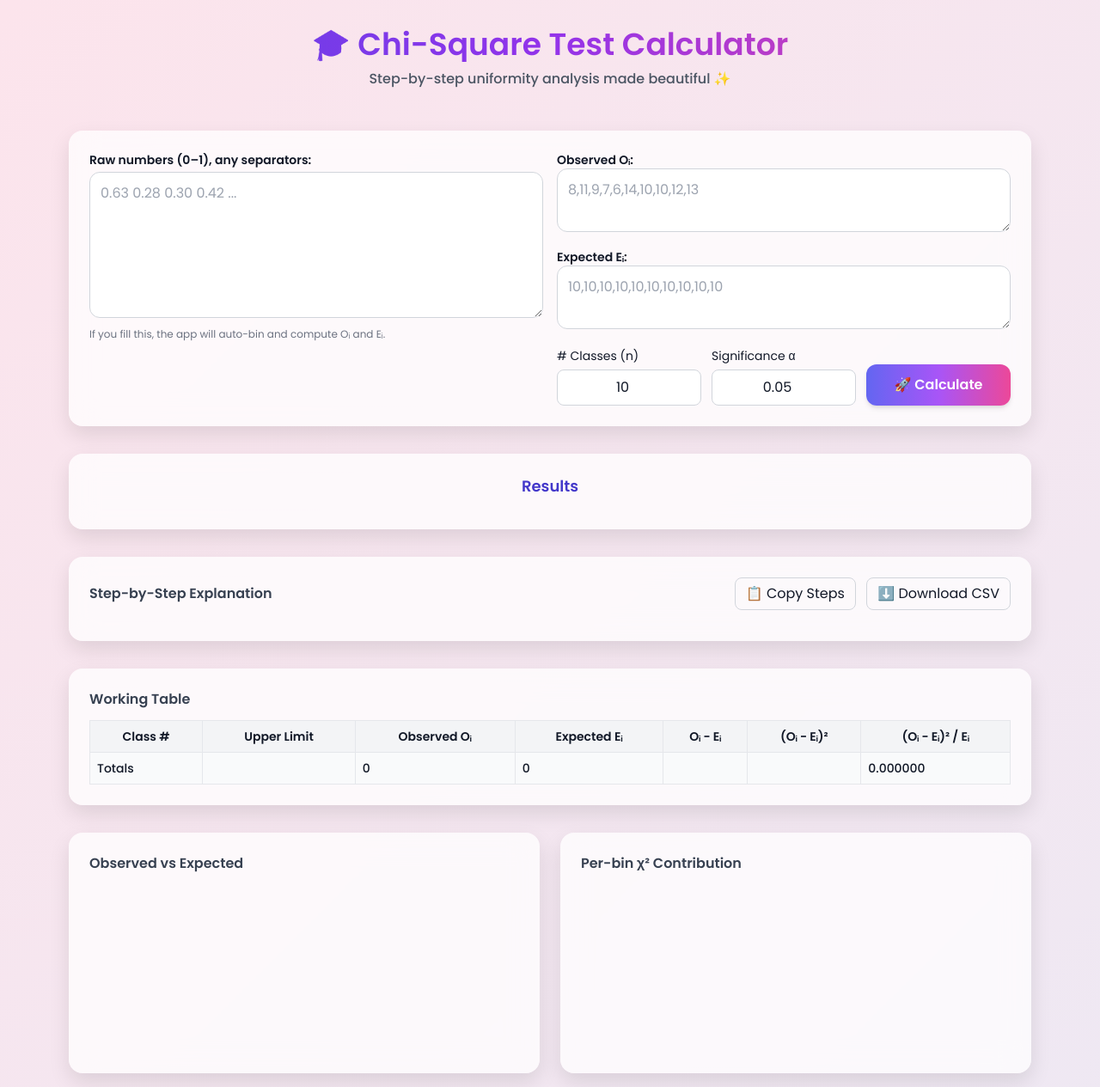
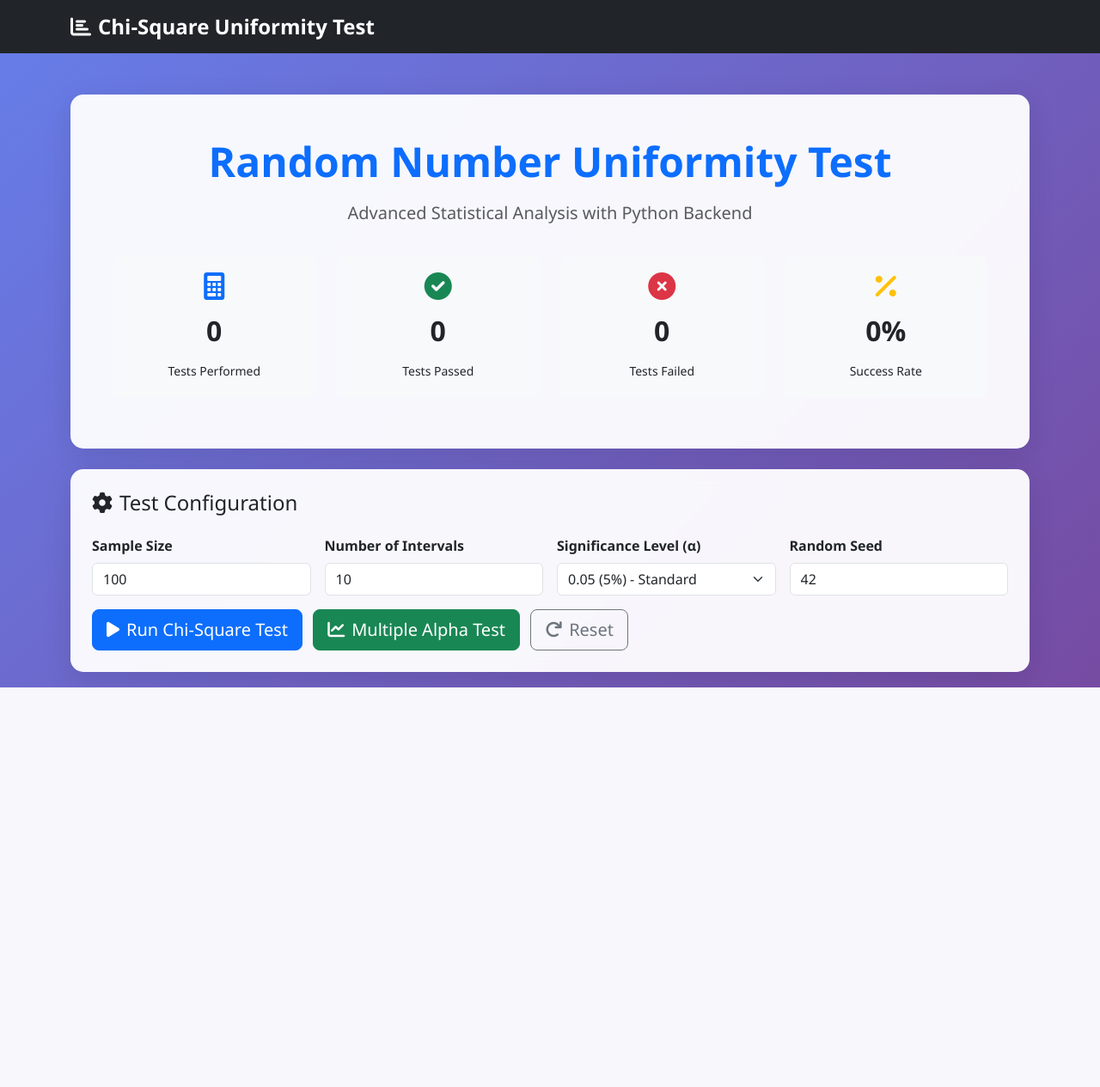
Before and after one commit to Hasnain177/SM-PROJECT, a Flask app: page / in a window 1280 px wide. Shown: the whole page at 86% size. After the commit the page ends 800 px from the top, so only its background shows below. Run offline with Flask 3, Linux system fonts and the light colour scheme; a map, chart or similar area stays blank; some libraries are stand-ins or nearby versions.

Commit message:
Update index.html

```diff
--- a/template/index.html
+++ b/template/index.html
@@ -1,312 +1,317 @@
-<!doctype html>
+<!DOCTYPE html>
 <html lang="en">
 <head>
-  <meta charset="utf-8" />
-  <title>Chi-Square Uniformity Test ✨</title>
-  <meta name="viewport" content="width=device-width,initial-scale=1" />
-  <script src="https://cdn.tailwindcss.com"></script>
-  <script src="https://cdn.jsdelivr.net/npm/chart.js@4.4.1/dist/chart.umd.min.js"></script>
-  <link href="https://fonts.googleapis.com/css2?family=Poppins:wght@400;500;600&display=swap" rel="stylesheet">
+    <meta charset="UTF-8">
+    <meta name="viewport" content="width=device-width, initial-scale=1.0">
+    <title>Chi-Square Uniformity Test</title>
+    <link href="https://cdn.jsdelivr.net/npm/bootstrap@5.3.0/dist/css/bootstrap.min.css" rel="stylesheet">
+    <link href="https://cdnjs.cloudflare.com/ajax/libs/font-awesome/6.0.0/css/all.min.css" rel="stylesheet">
+    <script src="https://cdn.jsdelivr.net/npm/chart.js"></script>
+    <style>
+        :root {
+            --primary-color: #667eea;
+            --secondary-color: #764ba2;
+            --success-color: #28a745;
+            --danger-color: #dc3545;
+            --warning-color: #ffc107;
+        }
 
-  <style>
         body {
-      font-family: "Poppins", sans-serif;
-      background: linear-gradient(135deg, #e0f7fa, #fce4ec, #e8eaf6);
-      background-size: 300% 300%;
-      animation: bgShift 15s ease infinite;
+            background: linear-gradient(135deg, var(--primary-color) 0%, var(--secondary-color) 100%);
+            font-family: 'Segoe UI', Tahoma, Geneva, Verdana, sans-serif;
+            min-height: 100vh;
         }
-    @keyframes bgShift {
-      0% {background-position: 0% 50%;}
-      50% {background-position: 100% 50%;}
-      100% {background-position: 0% 50%;}
+
+        .glass-card {
+            background: rgba(255, 255, 255, 0.95);
+            backdrop-filter: blur(10px);
+            border-radius: 15px;
+            border: 1px solid rgba(255, 255, 255, 0.2);
+            box-shadow: 0 8px 32px rgba(0, 0, 0, 0.1);
+            transition: transform 0.3s ease;
         }
-    .card {
-      border-radius: 1rem;
-      background: rgba(255, 255, 255, 0.75);
-      backdrop-filter: blur(16px);
-      box-shadow: 0 10px 25px rgba(0, 0, 0, 0.1);
-      transition: all 0.3s ease;
+
+        .glass-card:hover {
+            transform: translateY(-5px);
         }
-    .card:hover {
-      box-shadow: 0 12px 30px rgba(0, 0, 0, 0.15);
-      transform: translateY(-3px);
+
+        .navbar-brand {
+            font-weight: bold;
+            font-size: 1.5rem;
         }
-    .mono { font-variant-numeric: tabular-nums; }
+
+        .result-badge {
+            font-size: 1.1rem;
+            padding: 12px 24px;
+        }
+
+        .chart-container {
+            position: relative;
+            height: 300px;
+            margin: 20px 0;
+        }
+
+        .loading-overlay {
+            position: fixed;
+            top: 0;
+            left: 0;
+            width: 100%;
+            height: 100%;
+            background: rgba(0, 0, 0, 0.7);
+            display: none;
+            justify-content: center;
+            align-items: center;
+            z-index: 9999;
+        }
+
+        .loading-spinner {
+            color: white;
+            font-size: 2rem;
+        }
+
+        .fade-in {
+            animation: fadeIn 0.5s ease-in;
+        }
+
+        @keyframes fadeIn {
+            from { opacity: 0; transform: translateY(20px); }
+            to { opacity: 1; transform: translateY(0); }
+        }
+
+        .stat-card {
+            text-align: center;
+            padding: 20px;
+            border-radius: 10px;
+            margin: 10px 0;
+        }
+
+        .stat-value {
+            font-size: 2rem;
+            font-weight: bold;
+            margin: 10px 0;
+        }
     </style>
 </head>
-
-<body class="min-h-screen text-gray-900">
-  <header class="text-center py-8">
-    <h1 class="text-4xl font-bold bg-gradient-to-r from-indigo-600 via-purple-600 to-pink-500 text-transparent bg-clip-text">
-      🎓 Chi-Square Test Calculator
-    </h1>
-    <p class="text-gray-600 mt-2 font-medium">
-      Step-by-step uniformity analysis made beautiful ✨
-    </p>
-  </header>
-
-  <main class="max-w-6xl mx-auto px-4 py-4 space-y-8">
-
-    <!-- Inputs -->
-    <section class="card p-6 space-y-4">
-      <div class="grid md:grid-cols-2 gap-4">
-        <div>
-          <label class="block text-sm font-semibold mb-1">Raw numbers (0–1), any separators:</label>
-          <textarea id="raw" rows="6"
-            placeholder="0.63 0.28 0.30 0.42 ..."
-            class="w-full border border-gray-300 rounded-xl p-3 focus:ring-2 focus:ring-indigo-400 focus:outline-none"></textarea>
-          <p class="text-xs text-gray-500 mt-1">If you fill this, the app will auto-bin and compute Oᵢ and Eᵢ.</p>
+<body>
+    <!-- Loading Overlay -->
+    <div class="loading-overlay" id="loadingOverlay">
+        <div class="text-center">
+            <div class="spinner-border loading-spinner" role="status">
+                <span class="visually-hidden">Loading...</span>
+            </div>
+            <p class="text-white mt-3">Running Statistical Analysis...</p>
+        </div>
     </div>
 
-        <div class="space-y-3">
-          <div>
-            <label class="block text-sm font-semibold">Observed Oᵢ:</label>
-            <textarea id="observed" rows="2" placeholder="8,11,9,7,6,14,10,10,12,13"
-              class="w-full border border-gray-300 rounded-xl p-3 focus:ring-2 focus:ring-indigo-400 focus:outline-none"></textarea>
+    <!-- Navigation -->
+    <nav class="navbar navbar-expand-lg navbar-dark bg-dark">
+        <div class="container">
+            <a class="navbar-brand" href="#">
+                <i class="fas fa-chart-bar me-2"></i>Chi-Square Uniformity Test
+            </a>
+        </div>
+    </nav>
+
+    <!-- Main Container -->
+    <div class="container my-5">
+        <!-- Header -->
+        <div class="row mb-4">
+            <div class="col-12">
+                <div class="glass-card p-5 text-center">
+                    <h1 class="display-5 fw-bold text-primary mb-3">Random Number Uniformity Test</h1>
+                    <p class="lead text-muted">Advanced Statistical Analysis with Python Backend</p>
+                    <div class="row mt-4">
+                        <div class="col-md-3">
+                            <div class="stat-card bg-light">
+                                <i class="fas fa-calculator text-primary fa-2x"></i>
+                                <div class="stat-value" id="totalTests">0</div>
+                                <small>Tests Performed</small>
+                            </div>
+                        </div>
+                        <div class="col-md-3">
+                            <div class="stat-card bg-light">
+                                <i class="fas fa-check-circle text-success fa-2x"></i>
+                                <div class="stat-value" id="passedTests">0</div>
+                                <small>Tests Passed</small>
+                            </div>
+                        </div>
+                        <div class="col-md-3">
+                            <div class="stat-card bg-light">
+                                <i class="fas fa-times-circle text-danger fa-2x"></i>
+                                <div class="stat-value" id="failedTests">0</div>
+                                <small>Tests Failed</small>
+                            </div>
+                        </div>
+                        <div class="col-md-3">
+                            <div class="stat-card bg-light">
+                                <i class="fas fa-percentage text-warning fa-2x"></i>
+                                <div class="stat-value" id="successRate">0%</div>
+                                <small>Success Rate</small>
+                            </div>
+                        </div>
+                    </div>
+                </div>
+            </div>
         </div>
 
-          <div>
-            <label class="block text-sm font-semibold">Expected Eᵢ:</label>
-            <textarea id="expected" rows="2" placeholder="10,10,10,10,10,10,10,10,10,10"
-              class="w-full border border-gray-300 rounded-xl p-3 focus:ring-2 focus:ring-indigo-400 focus:outline-none"></textarea>
+        <!-- Control Panel -->
+        <div class="row mb-4">
+            <div class="col-12">
+                <div class="glass-card p-4">
+                    <h4 class="mb-4"><i class="fas fa-cog me-2"></i>Test Configuration</h4>
+                    <div class="row g-3">
+                        <div class="col-md-3">
+                            <label class="form-label fw-bold">Sample Size</label>
+                            <input type="number" class="form-control" id="sampleSize" value="100" min="10" max="10000">
                         </div>
-
-          <div class="grid grid-cols-3 gap-3">
-            <label class="block">
-              <span class="text-sm"># Classes (n)</span>
-              <input id="nBins" type="number" min="2" value="10"
-                class="mt-1 w-full border border-gray-300 rounded-lg p-2 text-center focus:ring-2 focus:ring-indigo-400 focus:outline-none">
-            </label>
-            <label class="block">
-              <span class="text-sm">Significance α</span>
-              <input id="alpha" type="number" step="0.001" value="0.05"
-                class="mt-1 w-full border border-gray-300 rounded-lg p-2 text-center focus:ring-2 focus:ring-indigo-400 focus:outline-none">
-            </label>
-            <div class="flex items-end">
-              <button id="compute"
-                class="w-full bg-gradient-to-r from-indigo-500 via-purple-500 to-pink-500 text-white font-semibold rounded-xl px-6 py-3 shadow-md hover:shadow-xl hover:opacity-90 transition-all duration-300">
-                🚀 Calculate
+                        <div class="col-md-3">
+                            <label class="form-label fw-bold">Number of Intervals</label>
+                            <input type="number" class="form-control" id="numIntervals" value="10" min="5" max="20">
+                        </div>
+                        <div class="col-md-3">
+                            <label class="form-label fw-bold">Significance Level (α)</label>
+                            <select class="form-select" id="alphaLevel">
+                                <option value="0.01">0.01 (1%) - Strict</option>
+                                <option value="0.05" selected>0.05 (5%) - Standard</option>
+                                <option value="0.10">0.10 (10%) - Lenient</option>
+                            </select>
+                        </div>
+                        <div class="col-md-3">
+                            <label class="form-label fw-bold">Random Seed</label>
+                            <input type="number" class="form-control" id="randomSeed" value="42">
+                        </div>
+                        <div class="col-12 mt-3">
+                            <button class="btn btn-primary btn-lg me-2" onclick="runTest()">
+                                <i class="fas fa-play me-2"></i>Run Chi-Square Test
+                            </button>
+                            <button class="btn btn-success btn-lg me-2" onclick="runMultipleAlphaTest()">
+                                <i class="fas fa-chart-line me-2"></i>Multiple Alpha Test
+                            </button>
+                            <button class="btn btn-outline-secondary btn-lg" onclick="resetTest()">
+                                <i class="fas fa-redo me-2"></i>Reset
                             </button>
                         </div>
                     </div>
                 </div>
             </div>
-    </section>
+        </div>
 
-    <!-- Results -->
-    <section class="card text-center p-6">
-      <h2 class="text-lg font-semibold text-indigo-700 mb-3">Results</h2>
-      <div id="summary" class="text-xl font-medium transition-opacity duration-700"></div>
-    </section>
+        <!-- Results Section -->
+        <div id="results" style="display: none;">
+            <!-- Test Summary -->
+            <div class="row mb-4">
+                <div class="col-md-6">
+                    <div class="glass-card p-4 h-100">
+                        <h5><i class="fas fa-info-circle me-2"></i>Test Summary</h5>
+                        <div id="testSummary"></div>
+                    </div>
+                </div>
+                <div class="col-md-6">
+                    <div class="glass-card p-4 h-100">
+                        <h5><i class="fas fa-balance-scale me-2"></i>Statistical Decision</h5>
+                        <div id="statisticalDecision"></div>
+                    </div>
+                </div>
+            </div>
 
-    <!-- Steps -->
-    <section class="card p-6">
-      <div class="flex items-center justify-between">
-        <h2 class="font-semibold text-gray-700">Step-by-Step Explanation</h2>
-        <div class="space-x-2">
-          <button id="copySteps"
-            class="border border-gray-300 rounded-lg px-3 py-1.5 hover:bg-gray-100 transition">
-            📋 Copy Steps
-          </button>
-          <button id="downloadCSV"
-            class="border border-gray-300 rounded-lg px-3 py-1.5 hover:bg-gray-100 transition">
-            ⬇️ Download CSV
+            <!-- Charts -->
+            <div class="row mb-4">
+                <div class="col-md-6">
+                    <div class="glass-card p-4">
+                        <h5><i class="fas fa-chart-bar me-2"></i>Histogram Distribution</h5>
+                        <div class="chart-container">
+                            <canvas id="histogramChart"></canvas>
+                        </div>
+                    </div>
+                </div>
+                <div class="col-md-6">
+                    <div class="glass-card p-4">
+                        <h5><i class="fas fa-chart-line me-2"></i>Observed vs Expected</h5>
+                        <div class="chart-container">
+                            <canvas id="comparisonChart"></canvas>
+                        </div>
+                    </div>
+                </div>
+            </div>
+
+            <!-- Frequency Table -->
+            <div class="row mb-4">
+                <div class="col-12">
+                    <div class="glass-card p-4">
+                        <div class="d-flex justify-content-between align-items-center mb-3">
+                            <h5 class="mb-0"><i class="fas fa-table me-2"></i>Frequency Distribution Table</h5>
+                            <button class="btn btn-outline-primary btn-sm" onclick="exportResults()">
+                                <i class="fas fa-download me-1"></i>Export CSV
                             </button>
                         </div>
-      </div>
-      <ol id="steps" class="list-decimal pl-6 mt-3 space-y-1 text-sm text-gray-700"></ol>
-    </section>
-
-    <!-- Table -->
-    <section class="card p-6 overflow-x-auto">
-      <h2 class="font-semibold mb-3 text-gray-700">Working Table</h2>
-      <table class="w-full text-sm border">
-        <thead class="bg-gray-100 font-semibold">
+                        <div class="table-responsive">
+                            <table class="table table-striped table-hover" id="frequencyTable">
+                                <thead class="table-dark">
                                     <tr>
-            <th class="p-2 border">Class #</th>
-            <th class="p-2 border">Upper Limit</th>
-            <th class="p-2 border">Observed Oᵢ</th>
-            <th class="p-2 border">Expected Eᵢ</th>
-            <th class="p-2 border">Oᵢ − Eᵢ</th>
-            <th class="p-2 border">(Oᵢ − Eᵢ)²</th>
-            <th class="p-2 border">(Oᵢ − Eᵢ)² / Eᵢ</th>
+                                        <th>Interval</th>
+                                        <th>Range</th>
+                                        <th>Observed</th>
+                                        <th>Expected</th>
+                                        <th>O - E</th>
+                                        <th>(O - E)²</th>
+                                        <th>(O - E)²/E</th>
                                     </tr>
                                 </thead>
-        <tbody id="tbody"></tbody>
-        <tfoot class="bg-gray-50 font-medium">
-          <tr>
-            <td class="p-2 border">Totals</td>
-            <td class="p-2 border"></td>
-            <td class="p-2 border mono" id="totO">0</td>
-            <td class="p-2 border mono" id="totE">0</td>
-            <td class="p-2 border"></td>
-            <td class="p-2 border"></td>
-            <td class="p-2 border mono" id="totChi">0.000000</td>
-          </tr>
+                                <tbody id="tableBody"></tbody>
+                                <tfoot class="table-primary fw-bold">
+                                    <tr id="tableFooter"></tr>
                                 </tfoot>
                             </table>
-    </section>
+                        </div>
+                    </div>
+                </div>
+            </div>
 
-    <!-- Charts -->
-    <section class="grid md:grid-cols-2 gap-6">
-      <div class="card p-6">
-        <h3 class="font-semibold mb-2 text-gray-700">Observed vs Expected</h3>
-        <canvas id="chartOE" height="200"></canvas>
+            <!-- Additional Charts -->
+            <div class="row mb-4">
+                <div class="col-md-6">
+                    <div class="glass-card p-4">
+                        <h5><i class="fas fa-chart-pie me-2"></i>Component Analysis</h5>
+                        <div class="chart-container">
+                            <canvas id="componentChart"></canvas>
                         </div>
-      <div class="card p-6">
-        <h3 class="font-semibold mb-2 text-gray-700">Per-bin χ² Contribution</h3>
-        <canvas id="chartC" height="200"></canvas>
                     </div>
-    </section>
-  </main>
+                </div>
+                <div class="col-md-6">
+                    <div class="glass-card p-4">
+                        <h5><i class="fas fa-signal me-2"></i>Distribution Comparison</h5>
+                        <div class="chart-container">
+                            <canvas id="distributionChart"></canvas>
+                        </div>
+                    </div>
+                </div>
+            </div>
 
-<script>
-let chartOE, chartC, lastData=null;
+            <!-- Multiple Alpha Test -->
+            <div class="row">
+                <div class="col-12">
+                    <div class="glass-card p-4">
+                        <h5><i class="fas fa-layer-group me-2"></i>Multiple Significance Levels</h5>
+                        <div class="table-responsive">
+                            <table class="table table-bordered" id="alphaComparisonTable">
+                                <thead class="table-info">
+                                    <tr>
+                                        <th>α Level</th>
+                                        <th>Test Statistic</th>
+                                        <th>Critical Value</th>
+                                        <th>P-value</th>
+                                        <th>Decision</th>
+                                    </tr>
+                                </thead>
+                                <tbody id="alphaComparisonBody"></tbody>
+                            </table>
+                        </div>
+                    </div>
+                </div>
+            </div>
+        </div>
+    </div>
 
-function splitNums(s){
-  if(!s) return [];
-  return s.replace(/[\n\r\t;]+/g, " ")
-          .split(/[,\s]+/)
-          .map(Number)
-          .filter(x=>!Number.isNaN(x));
-}
-
-async function compute(){
-  const raw = document.getElementById('raw').value.trim();
-  const observed = splitNums(document.getElementById('observed').value);
-  const expected = splitNums(document.getElementById('expected').value);
-  const nBins = parseInt(document.getElementById('nBins').value || '10', 10);
-  const alpha = parseFloat(document.getElementById('alpha').value || '0.05');
-
-  const payload = { alpha, nBins };
-  if(raw.length && !observed.length) { payload.rawNumbers = raw; }
-  else if(observed.length && expected.length) { payload.observed = observed; payload.expected = expected; }
-  else { alert("Provide raw numbers OR observed + expected."); return; }
-
-  const res = await fetch('/calculate', {
-    method:'POST', headers:{'Content-Type':'application/json'},
-    body: JSON.stringify(payload)
-  });
-  const data = await res.json();
-  if(data.error){ alert(data.error); return; }
-  lastData = data;
-  render(data);
-}
-
-function render(d){
-  const summary = document.getElementById('summary');
-  const decisionClass = d.decision.startsWith('Reject') ? 'text-rose-600' : 'text-green-600';
-  summary.innerHTML = `
-    <div class="space-y-2 mono">
-      <div>χ² = <b>${d.chi2.toFixed(6)}</b></div>
-      <div>df = ${d.df}</div>
-      <div>Critical value = ${d.critical.toFixed(6)}</div>
-      <div>p-value = ${d.p_value.toFixed(6)}</div>
-      <div class="mt-3 p-3 rounded-xl bg-gradient-to-r from-green-100 via-white to-green-100 shadow-inner">
-        <span class="font-semibold">Decision:</span>
-        <span class="${decisionClass} font-bold">${d.decision}</span>
-      </div>
-    </div>`;
-  summary.style.opacity = 0;
-  setTimeout(()=> summary.style.opacity = 1, 100);
-
-  const steps = document.getElementById('steps');
-  steps.innerHTML = '';
-  d.steps.forEach(s=>{
-    const li = document.createElement('li');
-    li.textContent = s;
-    steps.appendChild(li);
-  });
-
-  const tb=document.getElementById('tbody');
-  tb.innerHTML='';
-  let sumO=0,sumE=0,sumC=0;
-  d.table.forEach(r=>{
-    const tr=document.createElement('tr');
-    tr.innerHTML=`
-      <td class="p-2 border text-center">${r.bin}</td>
-      <td class="p-2 border text-center">${r.upper}</td>
-      <td class="p-2 border text-right mono">${r.observed}</td>
-      <td class="p-2 border text-right mono">${(+r.expected).toFixed(4)}</td>
-      <td class="p-2 border text-right mono">${(+r.O_minus_E).toFixed(4)}</td>
-      <td class="p-2 border text-right mono">${(+r["(O_minus_E)^2"]).toFixed(4)}</td>
-      <td class="p-2 border text-right mono">${(+r.contribution).toFixed(6)}</td>`;
-    tb.appendChild(tr);
-    sumO+=+r.observed; sumE+=+r.expected; sumC+=+r.contribution;
-  });
-  document.getElementById('totO').textContent=sumO;
-  document.getElementById('totE').textContent=sumE.toFixed(4);
-  document.getElementById('totChi').textContent=sumC.toFixed(6);
-
-  const labels = d.observed.map((_,i)=>`Class ${i+1}`);
-  if(chartOE) chartOE.destroy();
-  if(chartC) chartC.destroy();
-
-  chartOE = new Chart(document.getElementById('chartOE'), {
-    type:'bar',
-    data:{ labels, datasets:[
-      {
-        label:'Observed',
-        data:d.observed,
-        backgroundColor:(ctx)=>{
-          const g=ctx.chart.ctx.createLinearGradient(0,0,0,200);
-          g.addColorStop(0,'#6366f1'); g.addColorStop(1,'#a5b4fc'); return g;
-        },
-        borderRadius:8
-      },
-      {
-        label:'Expected',
-        data:d.expected,
-        backgroundColor:(ctx)=>{
-          const g=ctx.chart.ctx.createLinearGradient(0,0,0,200);
-          g.addColorStop(0,'#ec4899'); g.addColorStop(1,'#f9a8d4'); return g;
-        },
-        borderRadius:8
-      }
-    ]},
-    options:{
-      responsive:true,
-      maintainAspectRatio:false,
-      animation:{duration:1500,easing:'easeOutElastic'},
-      plugins:{legend:{position:'bottom'}}
-    }
-  });
-
-  chartC = new Chart(document.getElementById('chartC'), {
-    type:'bar',
-    data:{ labels, datasets:[{
-      label:'(O−E)²/E',
-      data:d.contribution,
-      backgroundColor:(ctx)=>{
-        const g=ctx.chart.ctx.createLinearGradient(0,0,0,200);
-        g.addColorStop(0,'#10b981'); g.addColorStop(1,'#6ee7b7'); return g;
-      },
-      borderRadius:8
-    }]},
-    options:{responsive:true,maintainAspectRatio:false,animation:{duration:1500,easing:'easeOutElastic'},plugins:{legend:{position:'bottom'}}}
-  });
-}
-
-document.getElementById('compute').addEventListener('click', compute);
-
-document.getElementById('copySteps').addEventListener('click', ()=>{
-  if(!lastData)return;
-  navigator.clipboard.writeText(lastData.steps.join('\n'));
-  alert('✅ Steps copied!');
-});
-
-document.getElementById('downloadCSV').addEventListener('click', ()=>{
-  if(!lastData)return;
-  const rows=[
-    ['Class','Upper','Observed','Expected','O-E','(O-E)^2','(O-E)^2/E'],
-    ...lastData.table.map(r=>[r.bin,r.upper,r.observed,r.expected,r.O_minus_E,r["(O_minus_E)^2"],r.contribution]),
-    ['Totals','',lastData.N,lastData.expected.reduce((a,b)=>a+b,0),'','',lastData.contribution.reduce((a,b)=>a+b,0)]
-  ];
-  const csv=rows.map(r=>r.join(',')).join('\n');
-  const blob=new Blob([csv],{type:'text/csv'});
-  const a=document.createElement('a'); a.href=URL.createObjectURL(blob);
-  a.download='chi_square_working.csv'; a.click();
-});
-</script>
+    <script src="{{ url_for('static', filename='js/app.js') }}"></script>
 </body>
 </html>
```
Lines whose indentation alone changed are shown as unchanged.
